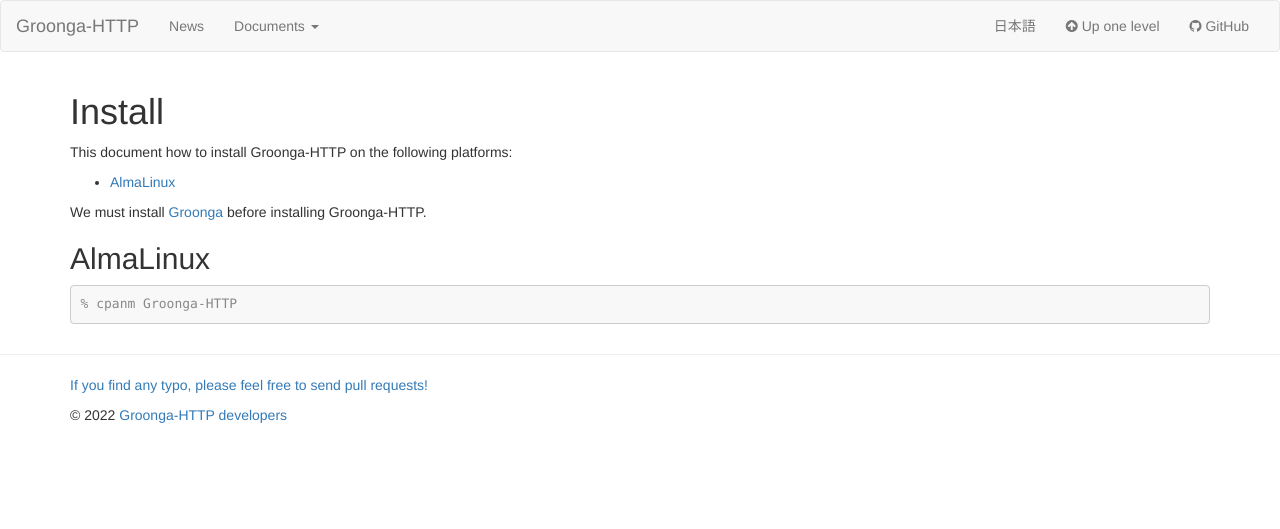
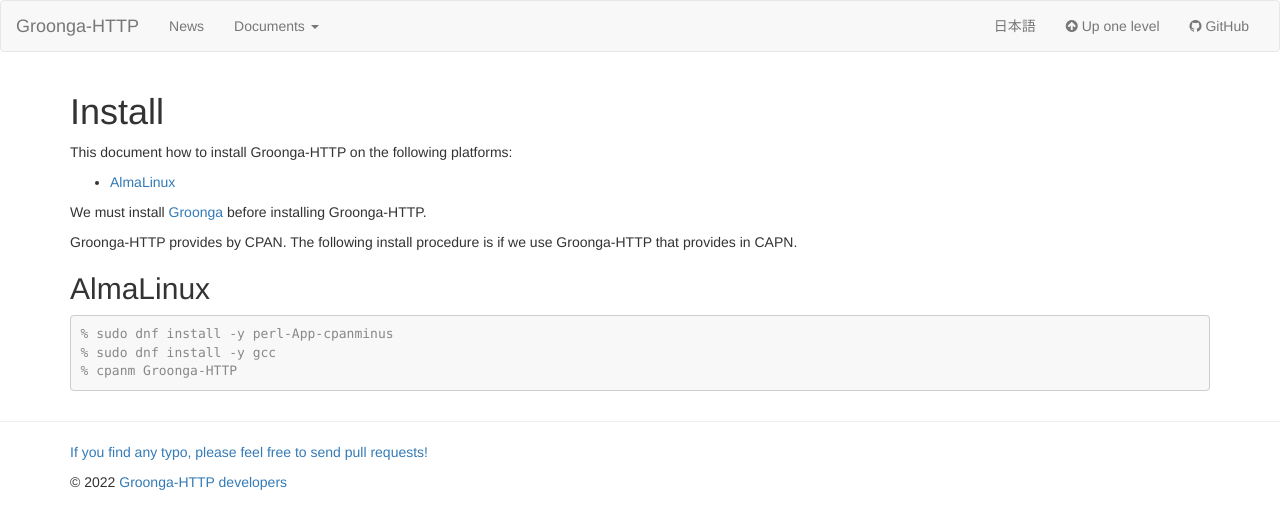
Before and after one commit to groonga/Groonga-HTTP, a Jekyll site: the page built from docs/install/index.md, in a window 1280 px wide. Shown: the top 529 px of the page. Built offline with Jekyll 4.4.1, drawn with Linux system fonts in a browser that asks for light colours.

Commit message:
docs install: add missing commands for installing Groonga-HTTP

````diff
--- a/docs/install/index.md
+++ b/docs/install/index.md
@@ -10,9 +10,14 @@ This document how to install Groonga-HTTP on the following platforms:
 
 We must install [Groonga][groonga] before installing Groonga-HTTP.
 
+Groonga-HTTP provides by CPAN.
+The following install procedure is if we use Groonga-HTTP that provides in CAPN.
+
 ## AlmaLinux {#almalinux}
 
 ```console
+% sudo dnf install -y perl-App-cpanminus
+% sudo dnf install -y gcc
 % cpanm Groonga-HTTP
 ```
 
````
